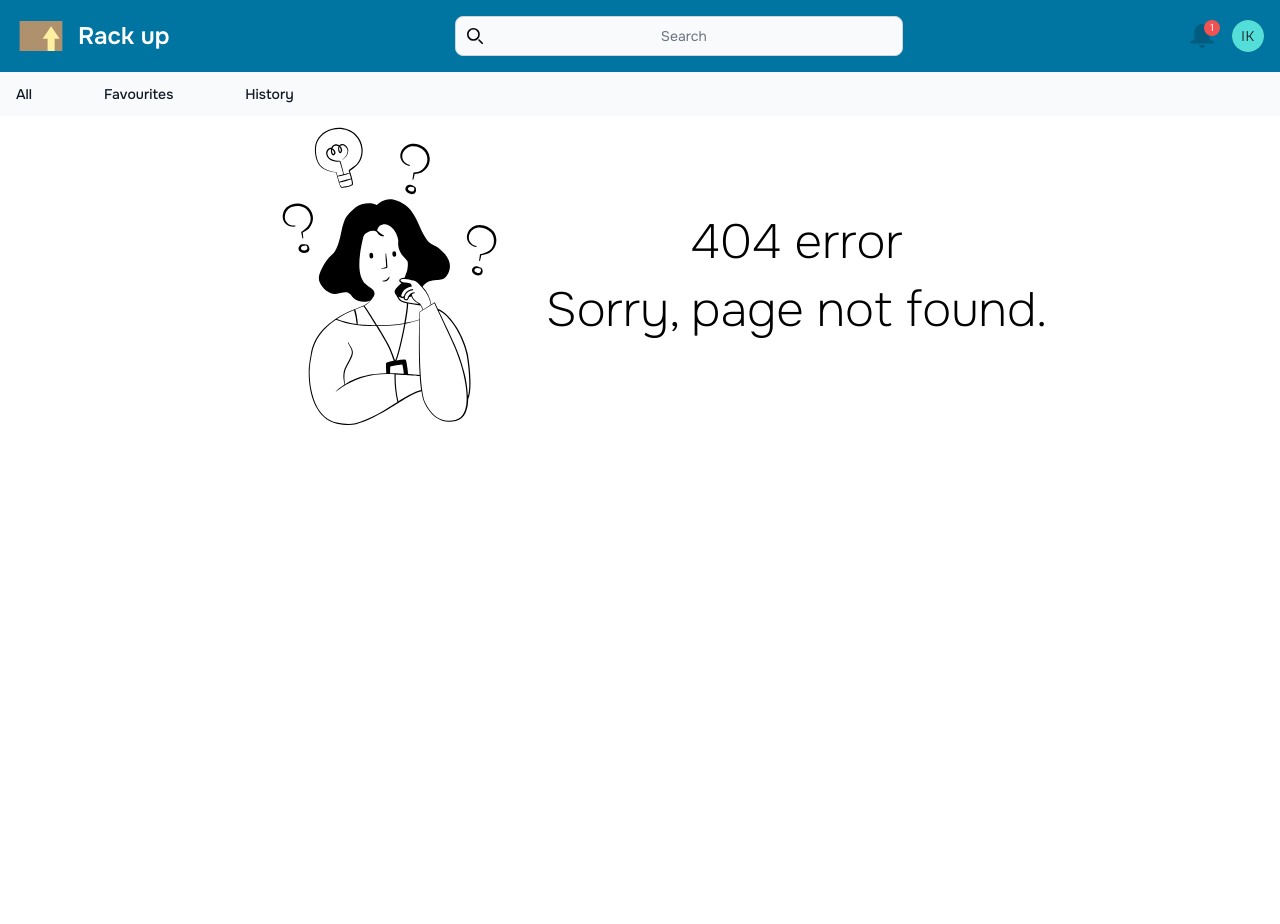
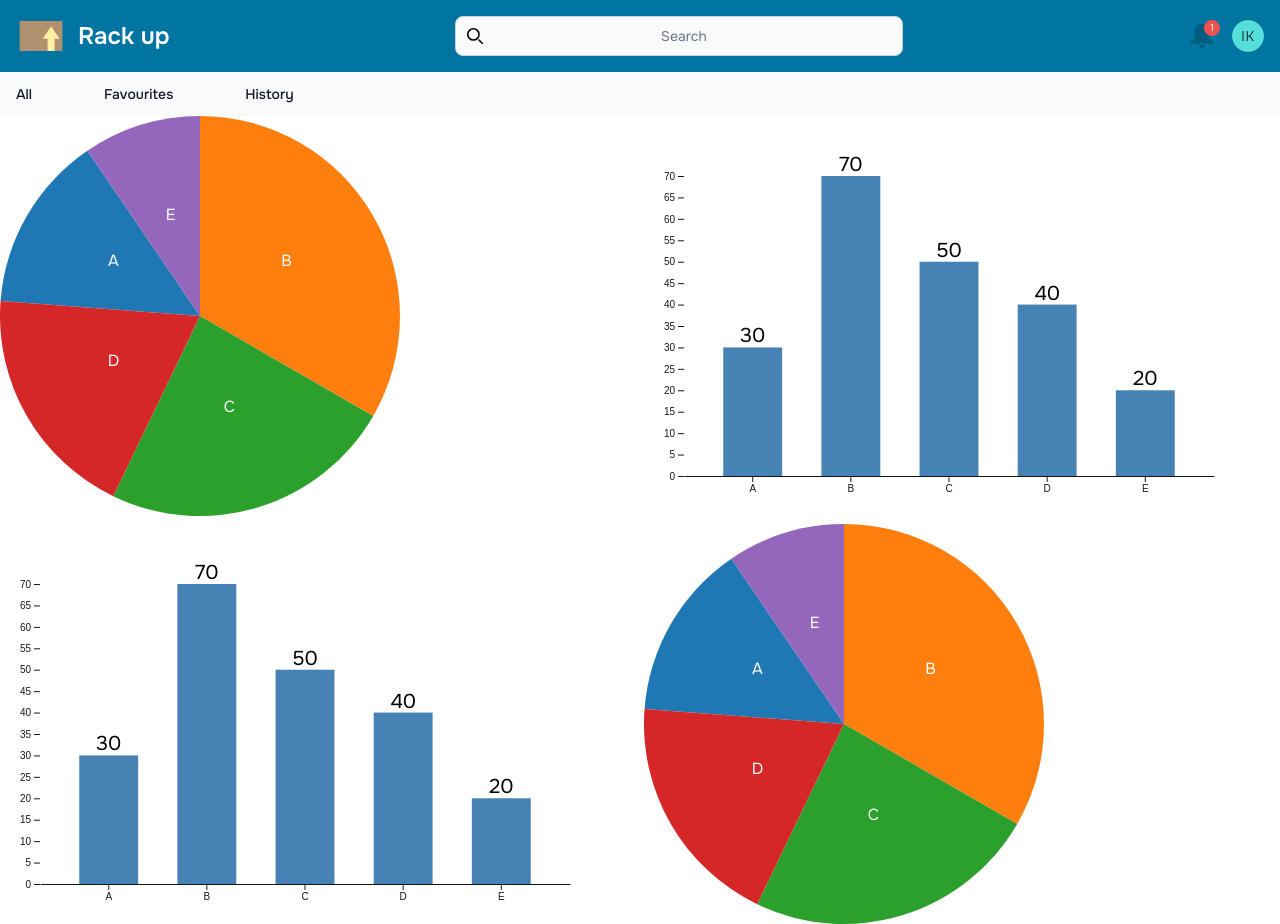
Before and after one commit to iam-i-j-k/rackup, a Next.js app: page /inventory/reports in a window 1280 px wide. Before the commit this address had no page. Before the commit the page ends 800 px from the top, so only its background shows below. Built offline with nearby package versions, Linux system fonts and the light colour scheme.

Commit message:
8 commit

```diff
--- /dev/null
+++ b/src/app/(remaining)/inventory/reports/page.jsx
@@ -0,0 +1,12 @@
+import Home from '@/components/Home'
+import React from 'react'
+
+const page = () => {
+  return (
+    <div>
+        <Home />
+    </div>
+  )
+}
+
+export default page
```
